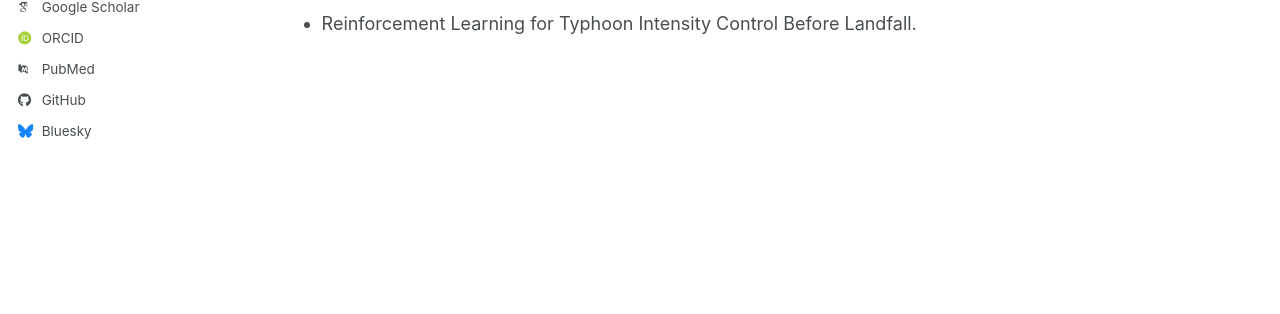
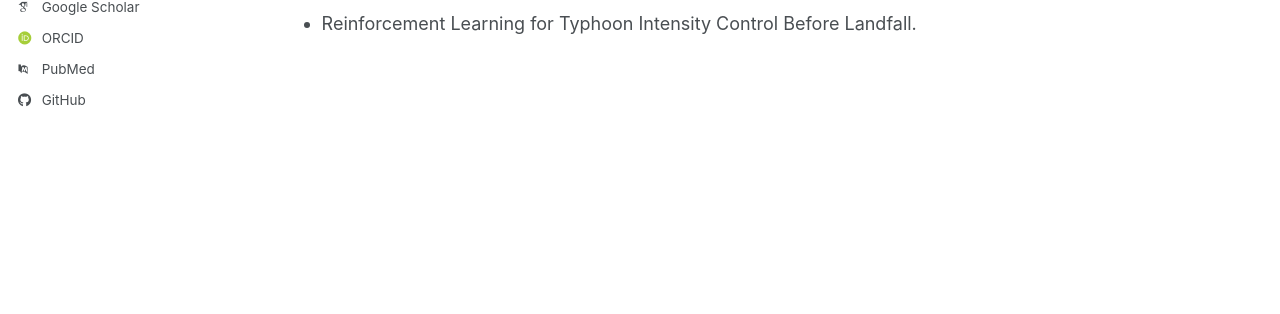
Before and after one commit to yyx-git/yyx-git.github.io, a Jekyll site: the page built from _pages/about.md, in a window 1280 px wide. Shown: the part 437-751 px from the top of the page. Built offline with Jekyll 4.4.1, drawn with Linux system fonts in a browser that asks for light colours; some web fonts are replaced; a script bundle is joined from its source files by our own code; library files that are not in the unit come from our copies.

Commit message:
Update _config.yml

```diff
--- a/_config.yml
+++ b/_config.yml
@@ -23,7 +23,7 @@
 #               Additional customization can be done by editing /_includes/author-profile.html
 author:
   # Biographic information
-  avatar           : "profile.png"
+  avatar           : "profile.jpg"
   name             : "Yaxuan Yang"
   pronouns         : "she/her"
   bio              : "Master in Mechanics"
@@ -57,7 +57,7 @@
 
   # Social media
   artstation       : # Username
-  bluesky          : "bsky.app" # Replace this with you Bluesky username
+  bluesky          : #"bsky.app" # Replace this with you Bluesky username
   facebook         : # Username
   flickr           : # Username
   foursquare       : # Username
```
